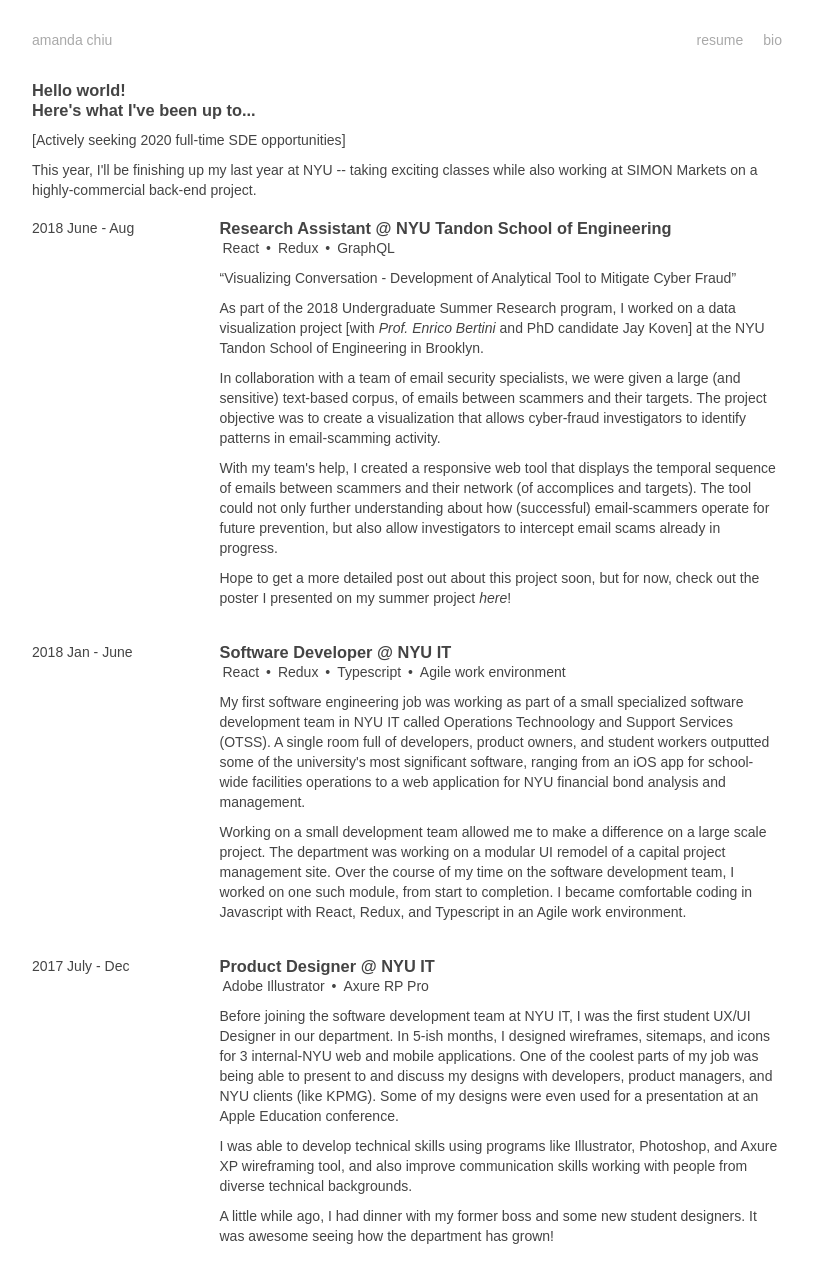
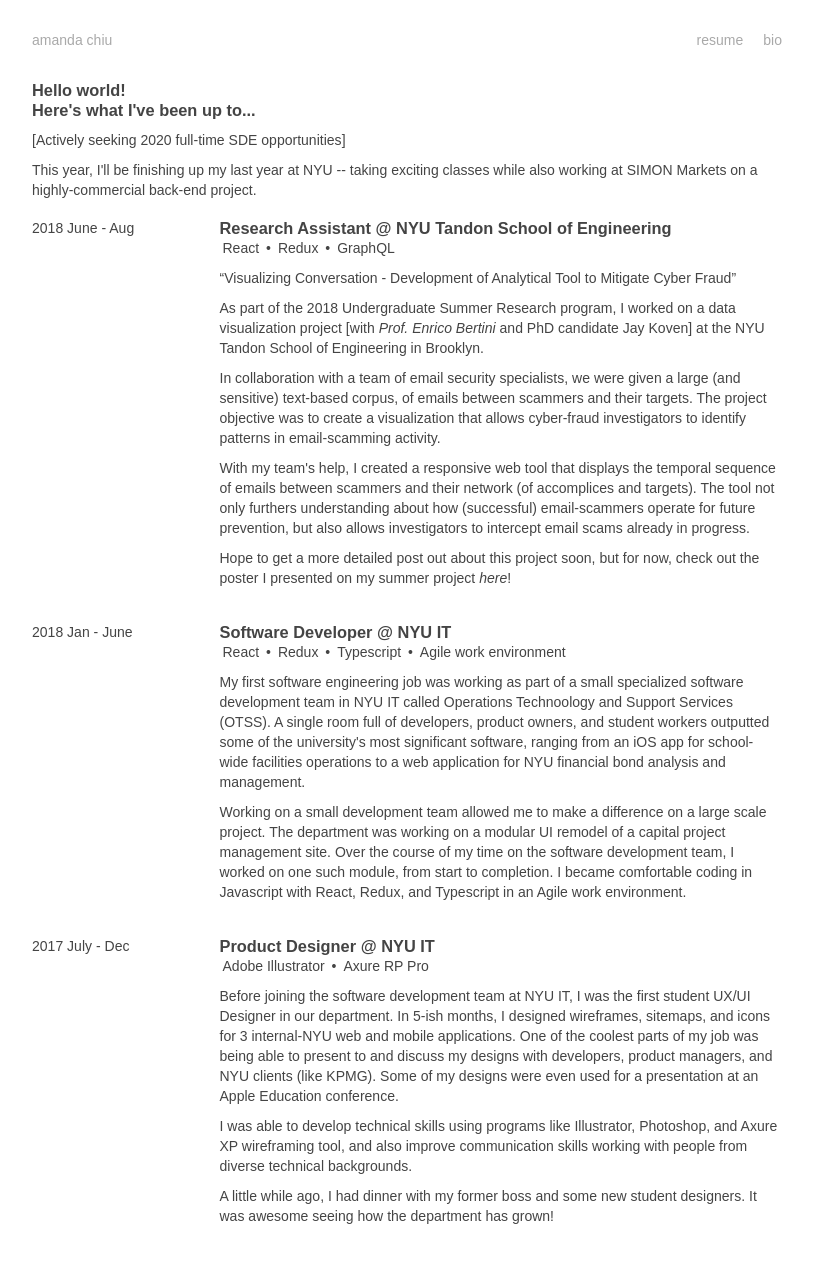
Before and after one commit to amandachiuu/amandachiuu.github.io, a Jekyll site: the page built from index.html, in a window 1280 px wide. Shown: the whole page, without its empty margins (233-1046 px from the left). Built offline with Jekyll 4.4.1, drawn with Linux system fonts in a browser that asks for light colours; some web fonts are replaced.

```diff
--- a/_layouts/default.html
+++ b/_layouts/default.html
@@ -8,7 +8,7 @@
   <header>
     <a href="/">amanda chiu</a>
     <ul>
-      <li><a href="img/AmandaChiu_2019.pdf" target="_blank">resume</a></li>
+      <li><a href="img/AmandaChiu_2019_resume.pdf" target="_blank">resume</a></li>
       <li><a href="/about.html">bio</a></li>
     </ul>
   </header>
--- /dev/null
+++ b/img/services/components/navbar/navbar.component.html
@@ -0,0 +1 @@
+<h1>HELLO THIS IS A TEST</h1>
--- a/my_collections/_projects/2-RA-tandon.yaml
+++ b/my_collections/_projects/2-RA-tandon.yaml
@@ -17,12 +17,12 @@
   <p>
   In collaboration with a team of email security specialists, we were given a large (and sensitive) text-based corpus,
   of emails between scammers and their targets. The project objective was to create a visualization that allows cyber-fraud investigators
-   to identify patterns in email-scamming activity.
+  to identify patterns in email-scamming activity.
   </p>
   <p>
   With my team's help, I created a responsive web tool that displays the temporal sequence of emails between scammers and their network (of accomplices and targets).
-  The tool could not only further understanding about how (successful) email-scammers operate for future prevention,
-  but also allow investigators to intercept email scams already in progress.
+  The tool not only furthers understanding about how (successful) email-scammers operate for future prevention,
+  but also allows investigators to intercept email scams already in progress.
   </p>
   <p>
   Hope to get a more detailed post out about this project soon, but for now,
```
Also changed, not shown: img/services/components/navbar/navbar.component.ts (added, +9 -0 lines), 3 other files.
